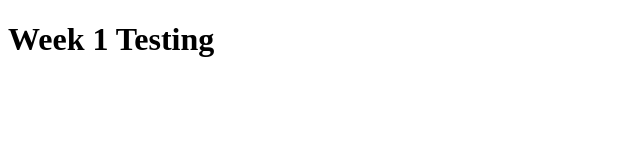
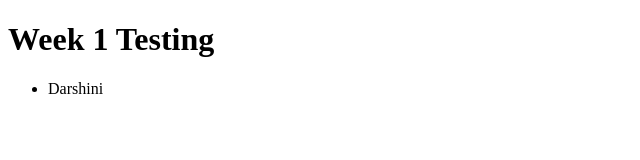
Before and after one commit to DarshiniVythilingum/TIT, a plain HTML site: page indexW1.html in a window 1280 px wide. Shown: the full height of the page, 0-640 px from the left. Drawn offline with Linux system fonts and the light colour scheme.

Commit message:
Add list of classmates

```diff
--- a/indexW1.html
+++ b/indexW1.html
@@ -7,5 +7,8 @@
 </head>
 <body>
     <h1>Week 1 Testing</h1>
+    <ul>
+        <li>Darshini</li>
+    </ul>
 </body>
 </html>
```
